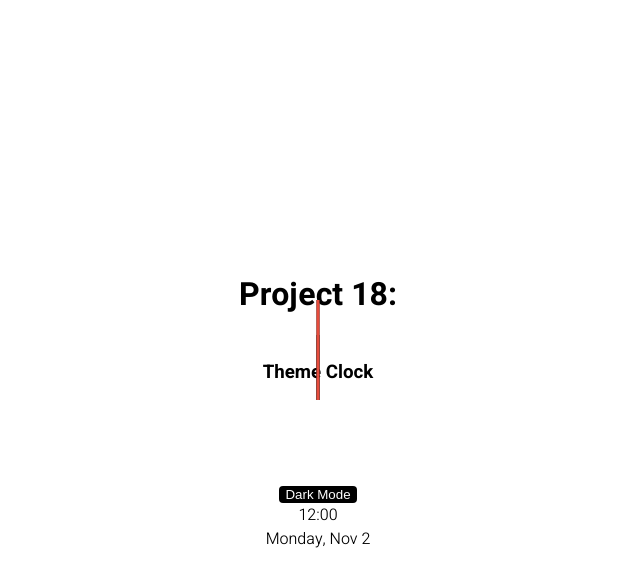
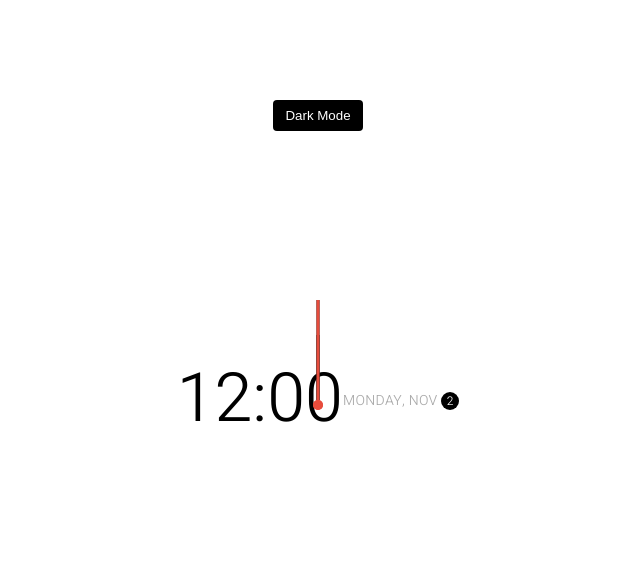
Before and after one commit to DakOneil/50projects50days, a plain HTML site: page themeClock/index.html in a window 1280 px wide. Shown: the whole page, without its empty margins (322-962 px from the left). Drawn offline with Linux system fonts and the light colour scheme.

Commit message:
additions to html and css for theme clock

```diff
--- a/themeClock/index.html
+++ b/themeClock/index.html
@@ -9,8 +9,10 @@
     <title>Theme Clock</title>
 </head>
 <body>
-    <h1>Project 18:</h1>
-    <h3>Theme Clock</h3>
+    <!-- <div class="title">
+        <h1>Project 18:</h1>
+        <h3>Theme Clock</h3>
+    </div> -->
 
     <button class="toggle">Dark Mode</button>
 
--- a/themeClock/style.css
+++ b/themeClock/style.css
@@ -1,4 +1,8 @@
 @import url('https://fonts.googleapis.com/css2?family=Heebo:wght@300;700&display=swap');
+
+* {
+    box-sizing: border-box;
+}
 
 :root {
     --primary-color: #000;
@@ -19,14 +23,10 @@ html.dark {
     color: var(--primary-color);
 }
 
-* {
-    box-sizing: border-box;
-}
-
 body {
     font-family: 'Heebo', sans-serif;
     display: flex;
-    flex-direction: column;
+    /* flex-direction: column; */
     align-items: center;
     justify-content: center;
     height: 100vh;
@@ -34,9 +34,12 @@ body {
     margin: 0;
 }
 
-h3 {
-    margin-bottom: 100px;
-}
+/* .title {
+    display: flex;
+    flex-direction: column;
+    justify-content: center;
+    align-items: center;
+} */
 
 .toggle {
     cursor: pointer;
@@ -44,10 +47,13 @@ h3 {
     color: var(--secondary-color);
     border: 0;
     border-radius: 4px;
-    padding 8px 12px;
-    position: absolut;
+    padding: 8px 12px;
+    position: absolute;
     top: 100px
+}
 
+.toggle:focus {
+    outline: none;
 }
 
 .clock-container {
@@ -61,7 +67,7 @@ h3 {
     position: relative;
     height: 200px;
     width: 200px;
-    background-color: #f0f0f0;
+    /* background-color: #f0f0f0; */
 }
 
 .hand {
@@ -72,9 +78,10 @@ h3 {
     height: 65px;
     width: 3px;
     transform-origin: bottom center;
+    transition: all 0.5s ease-in;
 }
 
-.hand {
+.hour {
     transform: translate(-50%, -100%) rotate(0deg);
 }
 
@@ -90,5 +97,49 @@ h3 {
 }
 
 .center-point {
+    background-color: #e74c3c;
+    width: 10px;
+    height: 10px;
+    position: absolute;
+    top: 50%;
+    left: 50%;
+    transform: translate(-50%);
+    border-radius: 50%;
+}
 
+.center-point::after {
+    content: '';
+    background-color: #e74c3c;
+    width: 10px;
+    height: 10px;
+    position: absolute;
+    top: 50%;
+    left: 50%;
+    transform: translate(-50%, -50%);
+    border-radius: 50%;
 }
+
+.time {
+    font-size: 68px;
+}
+
+.date {
+    color: #aaa;
+    font-size: 14px;
+    letter-spacing: 0.3px;
+    text-transform: uppercase;
+}
+
+.date .circle {
+    background-color: var(--primary-color);
+    color: var(--secondary-color);
+    border-radius: 50%;
+    height: 18px;
+    width: 18px;
+    display: inline-flex;
+    align-items: center;
+    justify-content: center;
+    line-height: 18px;
+    transition: all 0.5s ease-in;
+    font-size: 12px;
+}
```
